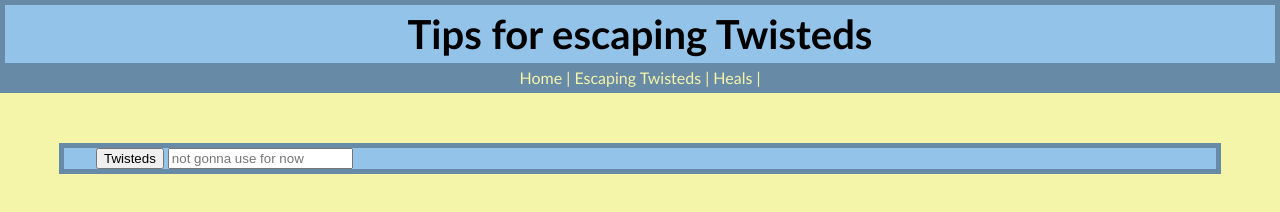
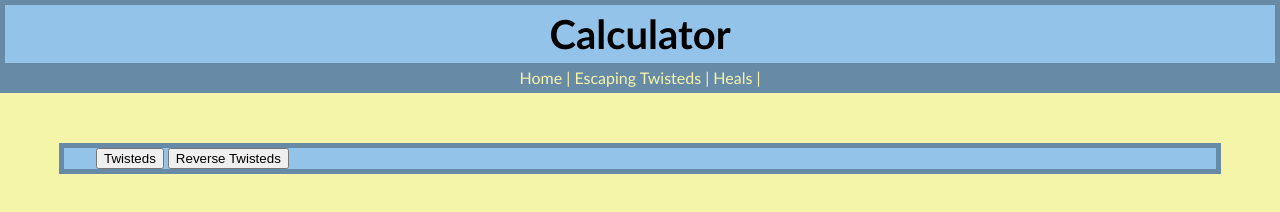
Before and after one commit to GeraldGrassious/DanW, a plain HTML site: page calculator.html in a window 1280 px wide. Drawn offline with Linux system fonts and the light colour scheme.

Commit message:
Update calculator.html

```diff
--- a/calculator.html
+++ b/calculator.html
@@ -8,16 +8,16 @@
     <script src="calc.js"></script>
 </head>
 <body>
-    <h1>Tips for escaping Twisteds</h1>
+    <h1>Calculator</h1>
     <header>
         <a href="./index.html">Home |</a>
         <a href="./escaping.html">Escaping Twisteds |</a>
         <a href="./heals.html">Heals |</a>
         <!-- I will put page links here-->
     </header>
-    <div>
+    <div class="but">
         <button onclick="twisteds()">Twisteds</button>
-        <input placeholder="not gonna use for now">
+        <button onclick="revtwisteds()">Reverse Twisteds</button>
     </div>
 </body>
 </html>
```
